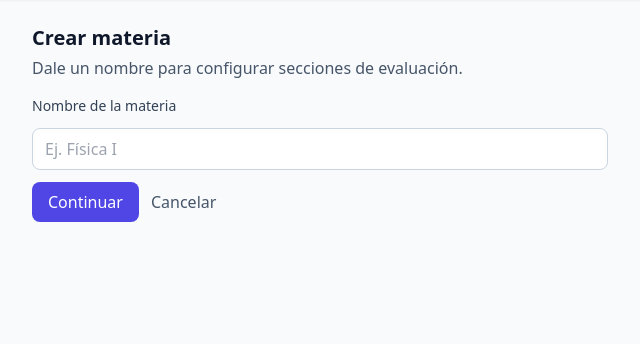
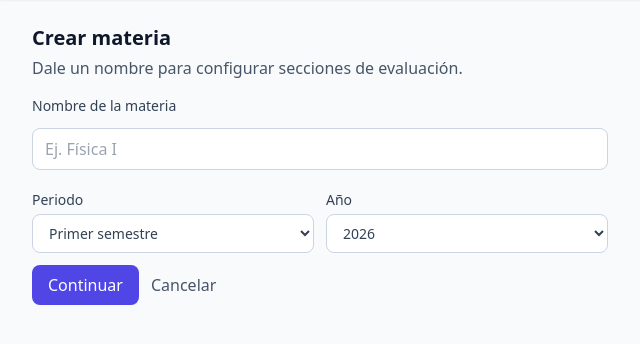
Before and after one commit to jesusdelgado5/calcunota, a Flask app: page /calcular in a window 1280 px wide. Shown: the part 56-400 px from the top of the page, without its empty margins (0-640 px from the left). Run offline with Flask 3, Linux system fonts and the light colour scheme; some libraries are stand-ins or nearby versions.

Commit message:
feat: Add semester and year selection to course configuration
Co-authored-by: jesus.delgado5 <jesus.delgado5@utp.ac.pa>

```diff
--- a/app/routes.py
+++ b/app/routes.py
@@ -2,6 +2,7 @@
 from flask import Blueprint, render_template, request, redirect, url_for, session, flash
 from .services import grades
 import re
+from datetime import datetime
 from .services.observations import log_observed_score
 from .services.predictions import log_plan_predictions
 from .services.predictions import resolve_predictions_with_new_score
@@ -56,19 +57,96 @@ def slugify(name: str):
     s = re.sub(r'[^a-z0-9\-]', '', s)
     return s or "materia"
 
+def _period_label(sem_code: str) -> str:
+    sem_code = (sem_code or "").strip().upper()
+    if sem_code == "S2":
+        return "Segundo semestre"
+    if sem_code == "V":
+        return "Verano"
+    return "Primer semestre"
+
+def _period_code(sem_code: str, year: int) -> str:
+    sem_code = (sem_code or "").strip().upper()
+    if sem_code not in ("S1", "S2", "V"):
+        sem_code = "S1"
+    return f"{int(year)}-{sem_code}"
+
+def _get_course_key(nombre: str) -> str:
+    """
+    `course_key` debe distinguir la materia + periodo, para que los priors
+    y observaciones no se mezclen entre semestres/años.
+    """
+    data = session.get("materia_actual") or {}
+    if data.get("nombre") == nombre and data.get("course_key"):
+        return data["course_key"]
+    draft = session.get("draft_materia") or {}
+    if draft.get("nombre") == nombre and draft.get("course_key"):
+        return draft["course_key"]
+    # fallback compatibilidad
+    return nombre
+
 @web_bp.route("/calcular", methods=["GET", "POST"])
 def calcular():
+    now_year = datetime.now().year
+    years = list(range(now_year - 1, now_year + 6))
+    default_semestre = "S1"
+    default_anio = now_year
+
     if request.method == "POST":
         materia = (request.form.get("materia") or "").strip()
         if not materia:
             flash("Ingresa el nombre de la materia.", "error")
-            return render_template("calcular.html", active="calcular", is_auth=is_auth())
-        return redirect(url_for("web.configurar_materia", nombre=slugify(materia)))
-    return render_template("calcular.html", active="calcular", is_auth=is_auth())
+            return render_template(
+                "calcular.html",
+                active="calcular",
+                is_auth=is_auth(),
+                years=years,
+                default_semestre=default_semestre,
+                default_anio=default_anio,
+            )
+
+        sem = (request.form.get("periodo_semestre") or default_semestre).strip().upper()
+        try:
+            anio = int((request.form.get("periodo_anio") or default_anio))
+        except Exception:
+            anio = default_anio
+
+        nombre = slugify(materia)
+        periodo_code = _period_code(sem, anio)   # ej: 2026-S1
+        periodo_label = f"{_period_label(sem)} {anio}"
+        course_key = f"{nombre}:{periodo_code}"
+
+        # guardar "borrador" para la pantalla de configurar
+        session["draft_materia"] = {
+            "nombre": nombre,
+            "periodo": periodo_code,
+            "periodo_label": periodo_label,
+            "course_key": course_key,
+        }
+        session.modified = True
+
+        return redirect(url_for("web.configurar_materia", nombre=nombre))
+
+    return render_template(
+        "calcular.html",
+        active="calcular",
+        is_auth=is_auth(),
+        years=years,
+        default_semestre=default_semestre,
+        default_anio=default_anio,
+    )
 
 @web_bp.get("/calcular/<nombre>/configurar")
 def configurar_materia(nombre):
-    return render_template("configurar_materia.html", active="calcular", nombre=nombre, is_auth=is_auth())
+    draft = session.get("draft_materia") or {}
+    periodo_label = draft.get("periodo_label") if draft.get("nombre") == nombre else None
+    return render_template(
+        "configurar_materia.html",
+        active="calcular",
+        nombre=nombre,
+        periodo=periodo_label,
+        is_auth=is_auth(),
+    )
 
 @web_bp.post("/calcular/<nombre>/configurar")
 def configurar_materia_post(nombre):
@@ -112,12 +190,23 @@ def configurar_materia_post(nombre):
         flash("Agrega al menos una sección válida.", "error")
         return redirect(url_for("web.configurar_materia", nombre=nombre))
 
+    draft = session.get("draft_materia") or {}
+    periodo = draft.get("periodo") if draft.get("nombre") == nombre else None
+    periodo_label = draft.get("periodo_label") if draft.get("nombre") == nombre else None
+    course_key = draft.get("course_key") if draft.get("nombre") == nombre else None
+
     session["materia_actual"] = {
         "nombre": nombre,
         "labels": labels_clean,   # sólo UI
         "secciones": secciones,   # <-- lo que consumen tus funciones
-        "objetivo": None
+        "objetivo": None,
+        "periodo": periodo,
+        "periodo_label": periodo_label,
+        "course_key": course_key or nombre,
     }
+    # ya no se necesita el borrador
+    session.pop("draft_materia", None)
+    session.modified = True
     return redirect(url_for("web.captura_secciones", nombre=nombre, idx=0))
 
 @web_bp.get("/materia/<nombre>/captura")
@@ -132,6 +221,7 @@ def captura_secciones(nombre):
         "captura.html",
         active="calcular",
         nombre=nombre,
+        periodo=data.get("periodo_label"),
         idx=idx,
         label=data["labels"][idx],
         secciones=data["secciones"],
@@ -208,7 +298,7 @@ def captura_secciones_post(nombre):
     old_len = len(old_notas)
     new_len = len(notas_vals)
     if new_len > old_len:
-        course_key = nombre
+        course_key = _get_course_key(nombre)
         eval_label = labels[idx]
         for k in range(old_len, new_len):
             try:
@@ -243,6 +333,7 @@ def resumen_materia(nombre):
         "resumen.html",
         active="calcular",
         nombre=nombre,
+        periodo=data.get("periodo_label"),
         secciones=secs,
         labels=labels,
         completo=completo,
@@ -270,6 +361,7 @@ def materia_calcular(nombre):
         "resultado.html",
         active="calcular",
         nombre=nombre,
+        periodo=data.get("periodo_label"),
         resultado=resultado,
         is_auth=is_auth()
     )
@@ -298,6 +390,7 @@ def materia_planes(nombre):
         "planes_beam.html",
         active="calcular",
         nombre=nombre,
+        periodo=data.get("periodo_label"),
         nota_actual=round(nota_actual, 2),
         objetivo=objetivo,
         evals=evals_preview,  # para pintar filas con defaults
@@ -376,6 +469,7 @@ def materia_planes_post(nombre):
         "planes_beam.html",
         active="calcular",
         nombre=nombre,
+        periodo=data.get("periodo_label"),
         nota_actual=round(nota_actual, 2),
         objetivo=objetivo,
         evals=evals_objs,
@@ -400,6 +494,7 @@ def materia_planes_auto(nombre):
         "planes_beam_auto.html",
         active="calcular",
         nombre=nombre,
+        periodo=data.get("periodo_label"),
         nota_actual=round(nota_actual,2),
         objetivo=data.get("objetivo") or "",
         result=None,
@@ -431,7 +526,7 @@ def materia_planes_auto_post(nombre):
     res = optimize_auto_backend(
         secciones=secciones,
         labels=labels,
-        course_key=nombre,          # 💡 usamos tu slug como course_key
+        course_key=_get_course_key(nombre),
         nota_actual=nota_actual,
         objetivo=objetivo
     )
@@ -439,7 +534,7 @@ def materia_planes_auto_post(nombre):
     try:
         for p in (res.get("plans") or [])[:3]:
             style = p.get("style") or ""  # Conservador/Balanceado/Ambicioso si lo devuelves
-            log_plan_predictions(course_key=nombre, plan_style=style, details=p["details"])
+            log_plan_predictions(course_key=_get_course_key(nombre), plan_style=style, details=p["details"])
     except Exception as e:
         print("log_plan_predictions error:", e)
 
@@ -447,6 +542,7 @@ def materia_planes_auto_post(nombre):
         "planes_beam_auto.html",
         active="calcular",
         nombre=nombre,
+        periodo=data.get("periodo_label"),
         nota_actual=round(nota_actual,2),
         objetivo=objetivo,
         result=res,
--- a/app/templates/calcular.html
+++ b/app/templates/calcular.html
@@ -19,6 +19,32 @@
       class="rounded-lg border border-slate-300 px-3 py-2 focus:outline-none focus:ring-2 focus:ring-brand-500"
     />
 
+    <div class="grid sm:grid-cols-2 gap-3 mt-2">
+      <label class="text-sm text-slate-700">
+        Periodo
+        <select
+          name="periodo_semestre"
+          class="mt-1 w-full rounded-lg border border-slate-300 px-3 py-2 bg-white focus:outline-none focus:ring-2 focus:ring-brand-500"
+        >
+          <option value="S1" {% if default_semestre == "S1" %}selected{% endif %}>Primer semestre</option>
+          <option value="S2" {% if default_semestre == "S2" %}selected{% endif %}>Segundo semestre</option>
+          <option value="V"  {% if default_semestre == "V" %}selected{% endif %}>Verano</option>
+        </select>
+      </label>
+
+      <label class="text-sm text-slate-700">
+        Año
+        <select
+          name="periodo_anio"
+          class="mt-1 w-full rounded-lg border border-slate-300 px-3 py-2 bg-white focus:outline-none focus:ring-2 focus:ring-brand-500"
+        >
+          {% for y in years %}
+            <option value="{{ y }}" {% if default_anio == y %}selected{% endif %}>{{ y }}</option>
+          {% endfor %}
+        </select>
+      </label>
+    </div>
+
     <div class="flex items-center gap-3">
       <button
         class="rounded-lg bg-brand-600 hover:bg-brand-700 text-white px-4 py-2"
```
Also changed, not shown: app/templates/captura.html (+6 -1 lines), app/templates/resumen.html (+6 -1 lines).
